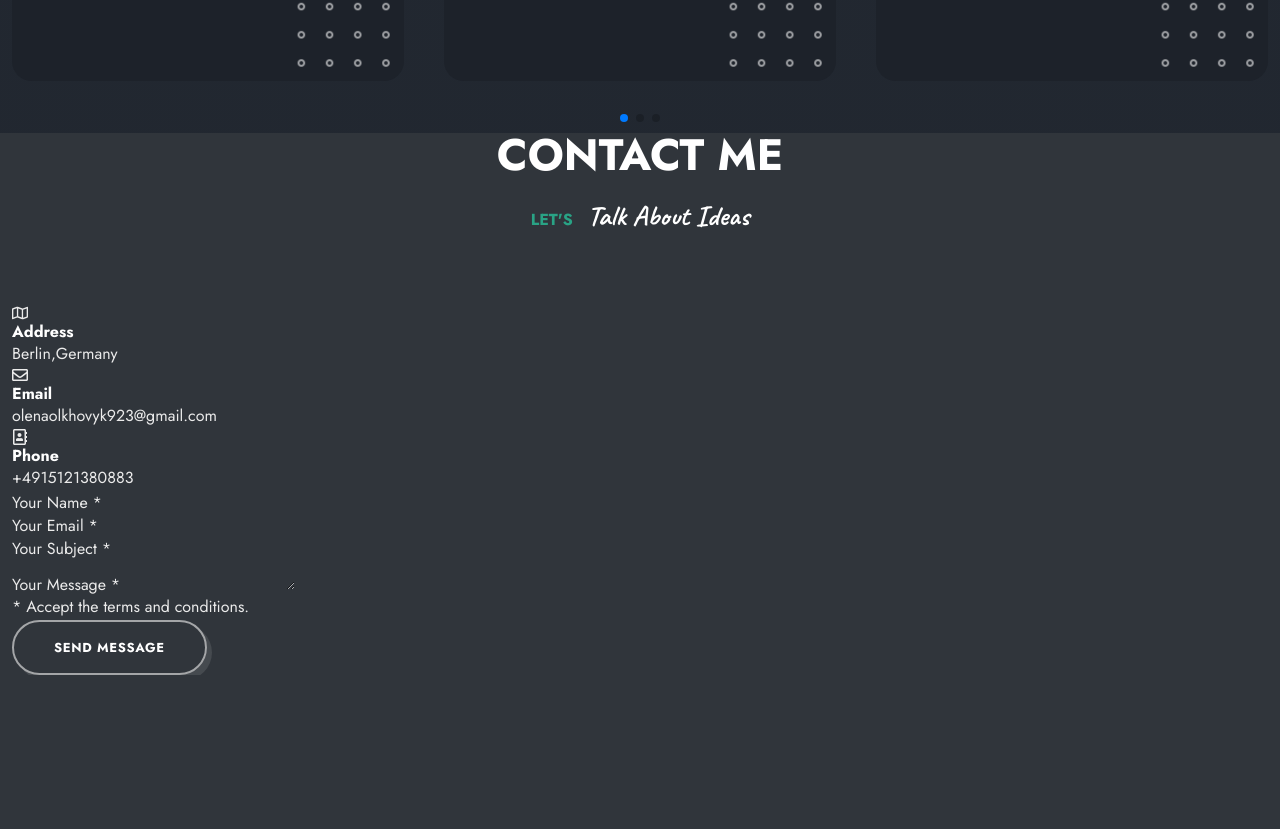
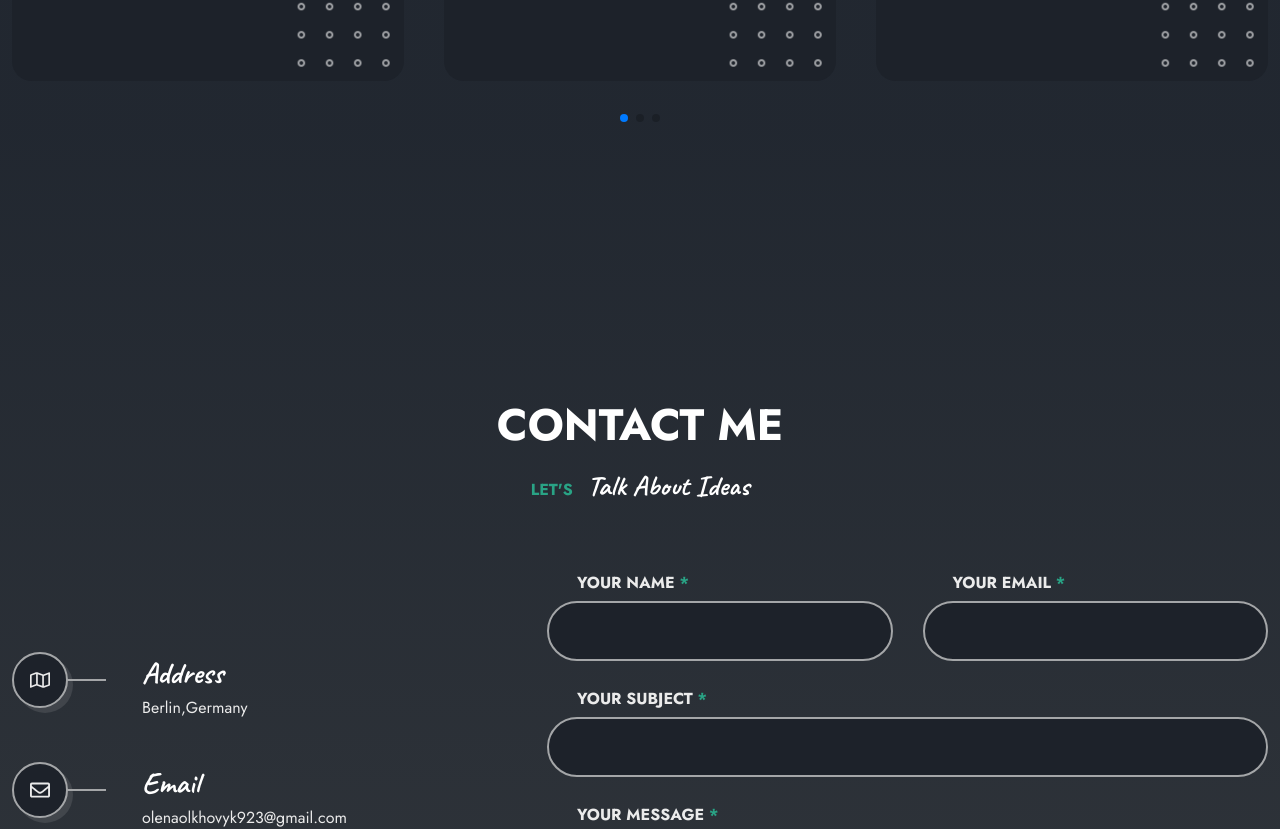
Before and after one commit to Olena-Olkhovyk/my-portfolio, a React (Create React App) app: page / in a window 1280 px wide. Shown: the part 6378-7207 px from the top of the page. Before the commit the page ends 7053 px from the top, so only its background shows below. Built offline with nearby package versions, Linux system fonts and the light colour scheme.

Commit message:
Style contact component

```diff
--- a/src/components/Contact/contact.module.css
+++ b/src/components/Contact/contact.module.css
@@ -0,0 +1,97 @@
+.contactPage {
+  padding-top: 270px;
+  background-image: var(--first-gradient);
+}
+
+.contactContainer {
+  display: grid;
+  grid-template-columns: repeat(2, 1fr);
+  gap: 20px;
+  grid-template-columns: 5fr 7fr;
+  align-items: center;
+}
+
+.contactCard {
+  padding-left: 130px;
+  margin-bottom: 40px;
+  position: relative;
+}
+
+.contactIcon,
+.formInput {
+  border: 2px solid var(--border-color);
+  background-color: var(--container-color);
+}
+
+.contactIcon {
+  position: absolute;
+  top: 0;
+  left: 0;
+  width: 56px;
+  height: 56px;
+  border-radius: 50%;
+  box-shadow: var(--shadow);
+  font-size: var(--larger-font-size);
+  display: grid;
+  place-items: center;
+}
+
+.contactIcon::after {
+  content: "";
+  width: 40px;
+  height: 2px;
+  background-color: var(--border-color);
+  position: absolute;
+  left: 100%;
+  top: 50%;
+  margin-top: -1px;
+}
+
+.cardTitle {
+  font-size: var(--h2-font-size);
+  font-family: var(--second-font);
+  padding-block: 6px;
+}
+
+.formGroup {
+  display: grid;
+  grid-template-columns: repeat(2, 1fr);
+  column-gap: 30px;
+}
+
+.formDiv {
+  display: grid;
+  row-gap: 10px;
+  margin-bottom: 30px;
+}
+
+.formTag {
+  margin-left: 30px;
+  font-size: var(--smaller-font-size);
+  font-weight: 700;
+  text-transform: uppercase;
+}
+
+.formTag b {
+  color: var(--primary-color);
+}
+
+.formInput {
+  color: var(--title-color);
+  height: 60px;
+  border-radius: 30px;
+  padding-inline: 30px;
+}
+
+.formArea .formInput {
+  height: 140px;
+  padding-block: 20px;
+  resize: none;
+}
+
+.submit {
+  display: flex;
+  align-items: center;
+  justify-content: flex-end;
+  column-gap: 30px;
+}
```
